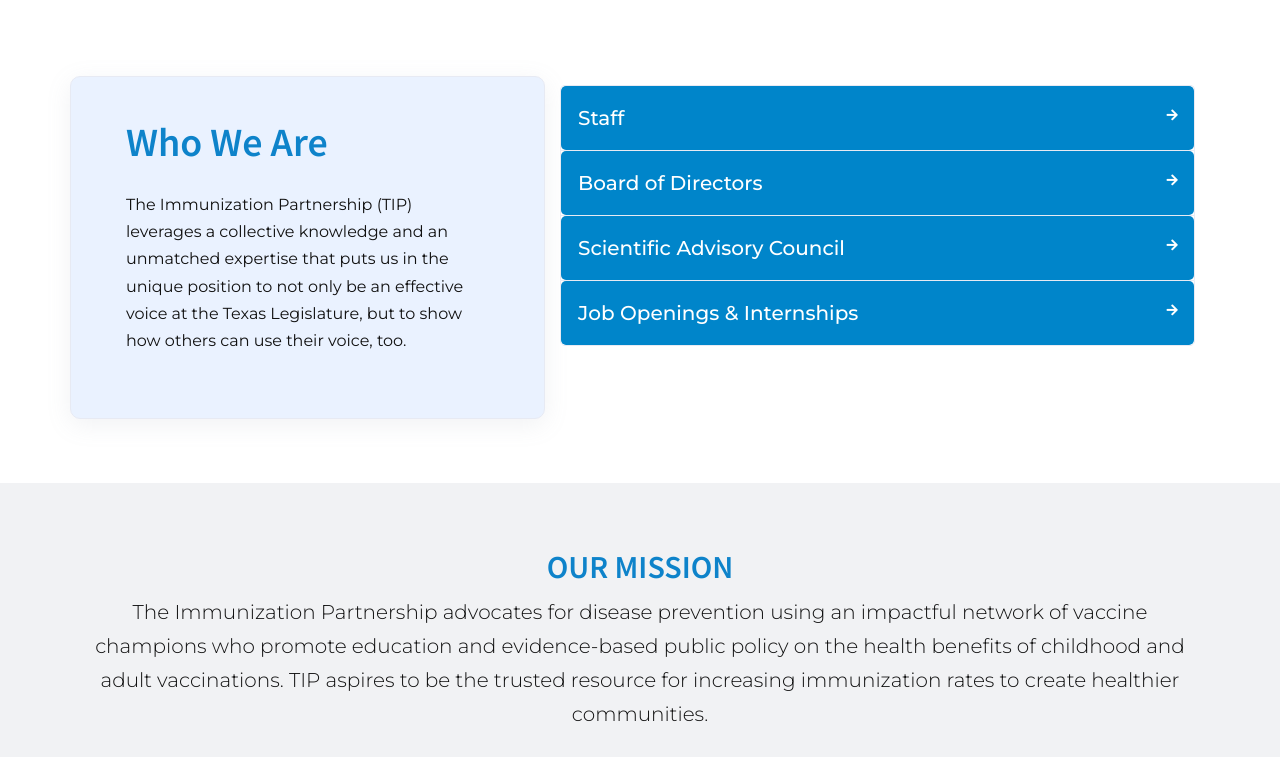
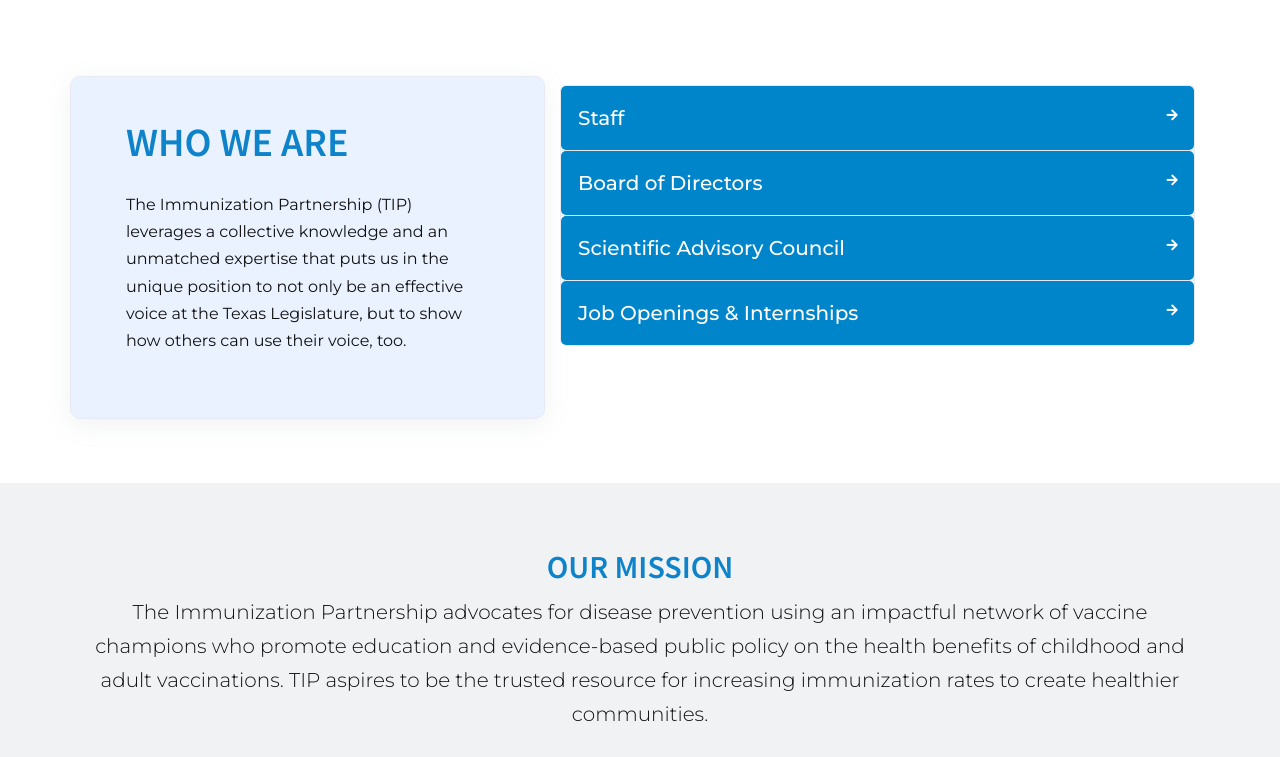
Before and after one commit to aitshuber/immunizecc, a Jekyll site: the page built from who.html, in a window 1280 px wide and 900 px high, scrolled down 341 px, cut to the strip 143-900 px from the top of the window. Built offline with Jekyll 4.4.1, drawn with Linux system fonts in a browser that asks for light colours; some web fonts are replaced; a script that is not in the unit is left out; comment, search, counter and statistics services are not loaded.

Commit message:
Updated 'who.html' via CloudCannon

```diff
--- a/who.html
+++ b/who.html
@@ -17,7 +17,7 @@
 	  <div class="col-lg-5 mb-5 mb-lg-0 card shadow bg-soft-primary rounded-lg">
 		<div class="p-lg-6 editable">
 		  <div class="mb-4">
-		    <h2 class="h1 text-primary immunizetitle">Who We Are</h2>
+		    <h2 class="h1 text-primary immunizetitle">WHO WE ARE</h2>
 		  </div>
 		  <div class="mb-4">
 		    <p>The Immunization Partnership (TIP) leverages a collective knowledge and an unmatched expertise that puts us in the unique position to not only be an effective voice at the Texas Legislature, but to show how others can use their voice, too.</p>
```
